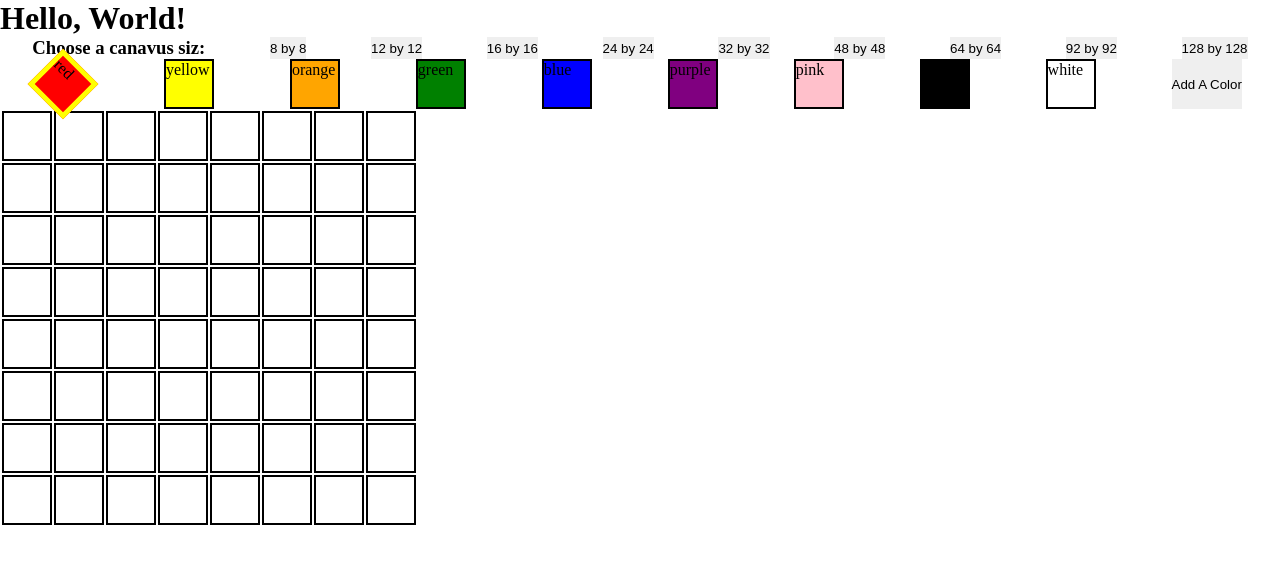
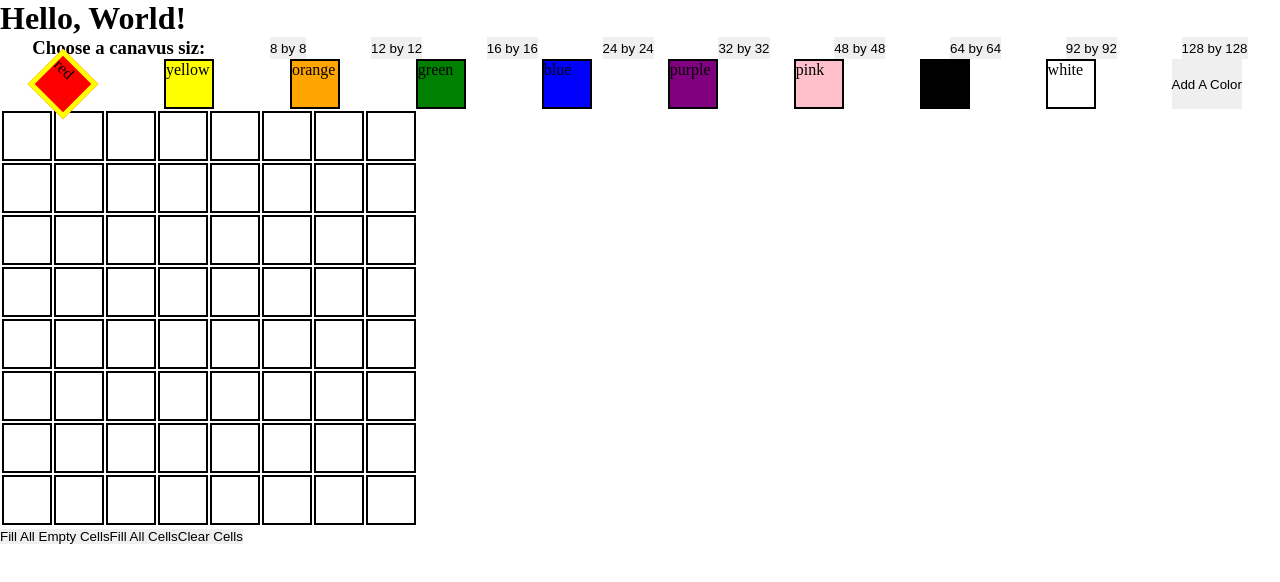
Before and after one commit to Ka9kdc/PixelArt, a React (Create React App) app: page / in a window 1280 px wide. Shown: the top 582 px of the page. Built offline with nearby package versions, Linux system fonts and the light colour scheme.

Commit message:
Feat action panel

```diff
--- a/src/components/App.js
+++ b/src/components/App.js
@@ -18,7 +18,11 @@ const App = () => {
       <h1>Hello, World!</h1>
       <h2>{message}</h2>
       <BoardSize setGridSize={setGridSize} />
-      <Pallette choosenColor={choosenColor} setChoosenColor={setChoosenColor} />
+      <Pallette
+        choosenColor={choosenColor}
+        setChoosenColor={setChoosenColor}
+        setMouseActive={setMouseActive}
+      />
       <Grid
         choosenColor={choosenColor}
         mouseActive={mouseActive}
--- a/src/components/BoardSize.js
+++ b/src/components/BoardSize.js
@@ -8,7 +8,13 @@ const BoardSize = (props) => {
       <h3>Choose a canavus siz:</h3>
       {sizeOptions.map((size) => {
         return (
-          <button type="button" onClick={() => setGridSize(size)} key={size}>
+          <button
+            type="button"
+            onClick={() => {
+              setGridSize(size);
+            }}
+            key={size}
+          >
             {size} by {size}
           </button>
         );
--- /dev/null
+++ b/src/components/Grid/ActionPanel.js
@@ -0,0 +1,47 @@
+import React from "react";
+import { makeBoard } from "../../utils";
+
+const ActionPanel = (props) => {
+  const { image, setImage, choosenColor, setMouseActive } = props;
+
+  function fillEmpty() {
+    let newImage = makeBoard(Math.sqrt(image.length));
+    image.forEach((el, idx) => {
+      if (el.color !== "") newImage[idx].color = el.color;
+      else newImage[idx].color = choosenColor;
+    });
+    setImage(newImage);
+    setMouseActive(false);
+  }
+
+  function fillAll() {
+    let newImage = makeBoard(Math.sqrt(image.length));
+    image.forEach((_, idx) => {
+      newImage[idx].color = choosenColor;
+    });
+    setImage(newImage);
+    setMouseActive(false);
+  }
+
+  return (
+    <div>
+      <button type="button" onClick={fillEmpty}>
+        Fill All Empty Cells
+      </button>
+      <button type="button" onClick={fillAll}>
+        Fill All Cells
+      </button>
+      <button
+        type="button"
+        onClick={() => {
+          setImage(makeBoard(Math.sqrt(image.length)));
+          setMouseActive(false);
+        }}
+      >
+        Clear Cells
+      </button>
+    </div>
+  );
+};
+
+export default ActionPanel;
--- a/src/components/Grid/index.js
+++ b/src/components/Grid/index.js
@@ -1,5 +1,6 @@
 import React, { useEffect, useState } from "react";
 import { makeBoard } from "../../utils";
+import ActionPanel from "./ActionPanel";
 import Rows from "./Rows";
 
 const Grid = (props) => {
@@ -10,6 +11,7 @@ const Grid = (props) => {
   useEffect(() => {
     const newImage = makeBoard(gridSize);
     setImage(newImage);
+    setMouseActive(false);
   }, [gridSize]);
 
   useEffect(() => {
@@ -22,6 +24,8 @@ const Grid = (props) => {
 
   if (image.length) {
     return (
+      <div>
+        {" "}
         <table>
           <tbody>
             {painting.map((row, idx) => (
@@ -37,6 +41,13 @@ const Grid = (props) => {
             ))}
           </tbody>
         </table>
+        <ActionPanel
+          image={image}
+          setImage={setImage}
+          choosenColor={choosenColor}
+          setMouseActive={setMouseActive}
+        />
+      </div>
     );
   } else return null;
 };
--- a/src/components/Pallette/AddNewColor.js
+++ b/src/components/Pallette/AddNewColor.js
@@ -1,7 +1,13 @@
 import React, { useState } from "react";
 
 const AddNewColor = (props) => {
-  const { colorOptions, setColorOptions, setChoosenColor, setAdd } = props;
+  const {
+    colorOptions,
+    setColorOptions,
+    setChoosenColor,
+    setAdd,
+    setMouseActive,
+  } = props;
   const [newColor, setNewColor] = useState("#000000");
   function handleSubmit(event) {
     event.preventDefault();
@@ -9,6 +15,7 @@ const AddNewColor = (props) => {
     setColorOptions(newOptions);
     setChoosenColor(newColor);
     setAdd(false);
+    setMouseActive(false);
   }
   return (
     <form onSubmit={handleSubmit}>
@@ -19,7 +26,6 @@ const AddNewColor = (props) => {
           name="newColorPicker"
           value={newColor}
           onChange={(event) => {
-            console.log(event.target.value);
             setNewColor(event.target.value);
           }}
         />
--- a/src/components/Pallette/index.js
+++ b/src/components/Pallette/index.js
@@ -2,7 +2,7 @@ import React, { useState } from "react";
 import AddNewColor from "./AddNewColor";
 
 const Pallette = (props) => {
-  const { setChoosenColor, choosenColor } = props;
+  const { setChoosenColor, choosenColor, setMouseActive } = props;
   const [colorOptions, setColorOptions] = useState([
     "red",
     "yellow",
@@ -22,7 +22,10 @@ const Pallette = (props) => {
           key={col}
           className={col === choosenColor ? "cell active" : "cell"}
           style={{ backgroundColor: col }}
-          onClick={() => setChoosenColor(col)}
+          onClick={() => {
+            setChoosenColor(col);
+            setMouseActive(false);
+          }}
         >
           {col}
         </div>
@@ -33,6 +36,7 @@ const Pallette = (props) => {
           setColorOptions={setColorOptions}
           setChoosenColor={setChoosenColor}
           setAdd={setAdd}
+          setMouseActive={setMouseActive}
         />
       ) : (
         <button
@@ -40,6 +44,7 @@ const Pallette = (props) => {
           onClick={(event) => {
             event.preventDefault();
             setAdd(true);
+            setMouseActive(false);
           }}
         >
           Add A Color
```
Lines whose indentation alone changed are shown as unchanged.
